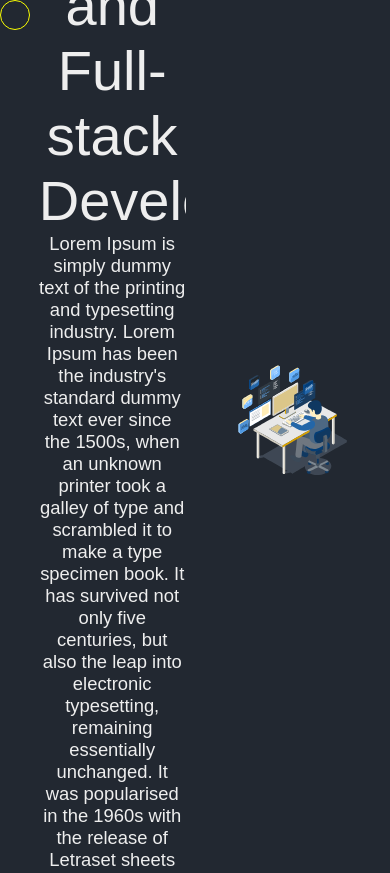
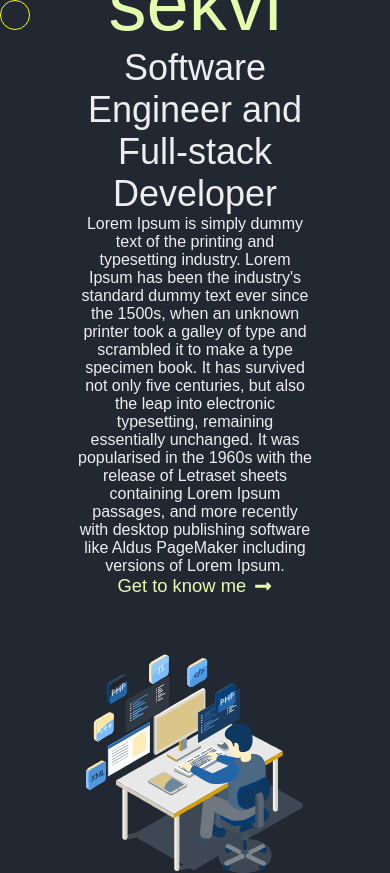
Before and after one commit to sekvi99/portfolio-website, a React (Create React App) app in the folder portfolio-website/portfolio-app/: page /home in a window 390 px wide. Shown: the top 873 px of the page. Built offline with nearby package versions, Linux system fonts and the light colour scheme; a web font is replaced by a local one.

Commit message:
Adjusted home section for mobile

```diff
--- a/portfolio-website/portfolio-app/src/App.scss
+++ b/portfolio-website/portfolio-app/src/App.scss
@@ -17,6 +17,7 @@
 
   /* Font sizes */
   --welcome-font-size: 6rem;
+  --xxl-font-size: 4.75rem;
   --big-font-size: 3.5rem;
   --h1-font-size: 2.25rem;
   --h2-font-size: 1.5rem;
--- a/portfolio-website/portfolio-app/src/pages/home/Home.tsx
+++ b/portfolio-website/portfolio-app/src/pages/home/Home.tsx
@@ -12,7 +12,7 @@ const Home: React.FC = (): JSX.Element => {
       <div className="home-container">
         <div className="hero-info-container">
           <Reveal>
-            <div className="hero-content">
+            <div>
               <p id="hero-text">{homeContent.heroSectionHeader}</p>
               <p id="hero-title">{homeContent.heroSubHeader}</p>
               <p id="hero-content">{homeContent.heroSection}</p>
--- a/portfolio-website/portfolio-app/src/pages/home/home.scss
+++ b/portfolio-website/portfolio-app/src/pages/home/home.scss
@@ -2,6 +2,8 @@
 
 :root {
   --sections-gap: 3rem;
+  --arrow-gap: 0.5rem;
+  --arrow-gap-hover: 1.5rem;
 }
 
 .home-container {
@@ -16,6 +18,24 @@
     max-width: 50%;
     flex: 1;
 
+    span {
+      @include flexCenter;
+      gap: var(--arrow-gap);
+      color: var(--header-text-color);
+      font-size: var(--h1-font-size);
+      cursor: pointer;
+
+      .contact-arrow {
+        @include defaultTransition;
+      }
+
+      &:hover {
+        .contact-arrow {
+          margin-left: var(--arrow-gap-hover);
+        }
+      }
+    }
+
     #hero-text {
       color: var(--header-text-color);
       font-size: var(--welcome-font-size);
@@ -28,9 +48,36 @@
     #hero-content {
       font-size: var(--h4-font-size);
     }
+
+    @include tablet {
+      span {
+        font-size: var(--h4-font-size);
+      }
+
+      #hero-text {
+        font-size: var(--xxl-font-size);
+      }
+
+      #hero-title {
+        font-size: var(--h1-font-size);
+      }
+
+      #hero-content {
+        font-size: var(--normal-font-size);
+      }
+    }
   }
 
   .animation-container {
     min-width: 40%;
   }
+
+  @include mobile {
+    flex-direction: column;
+
+    .hero-info-container,
+    .animation-container {
+      max-width: 80%;
+    }
+  }
 }
--- a/portfolio-website/portfolio-app/src/styles/mixins.scss
+++ b/portfolio-website/portfolio-app/src/styles/mixins.scss
@@ -5,7 +5,7 @@
 }
 
 @mixin mobile {
-  @media (max-width: 738px) {
+  @media (max-width: 800px) {
     @content;
   }
 }
```
